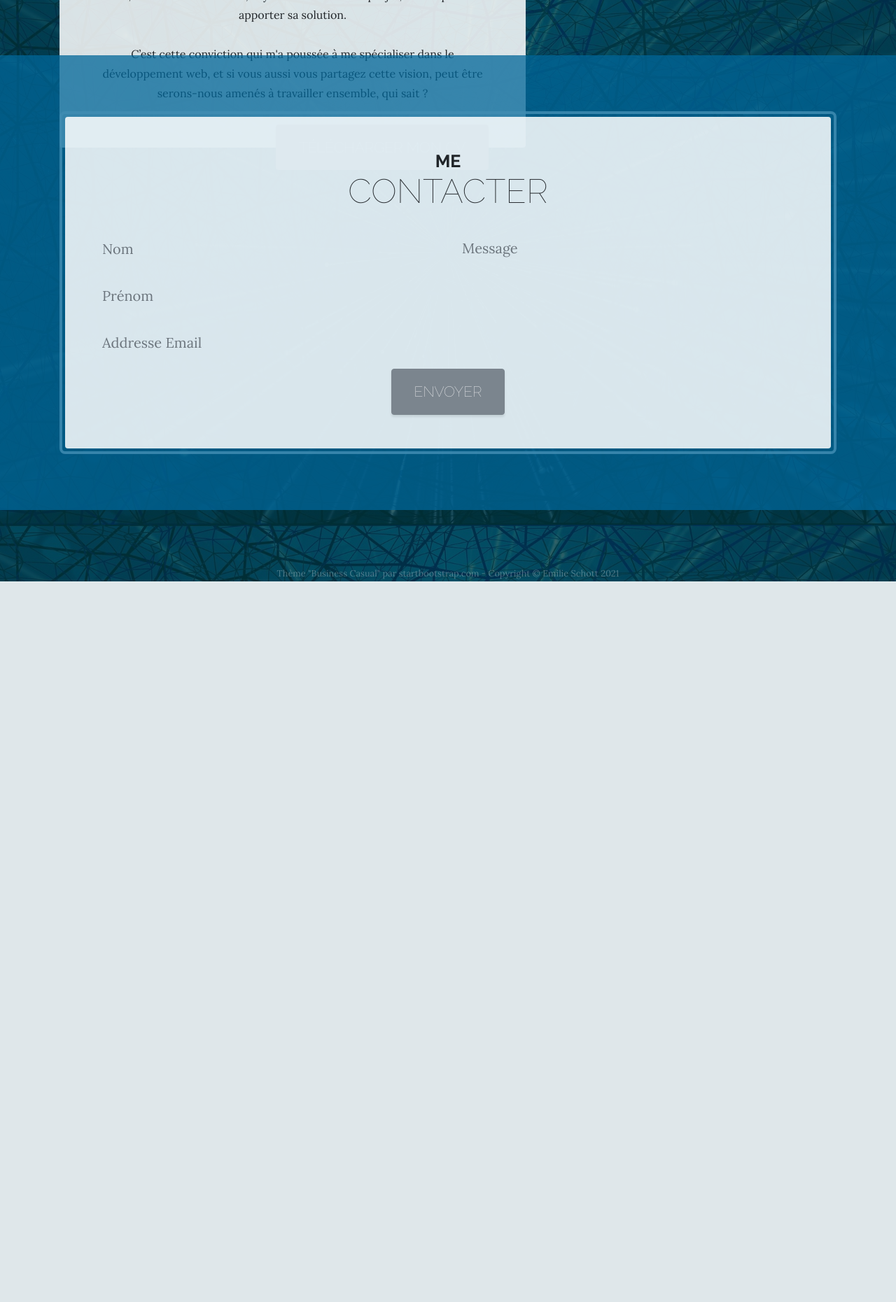
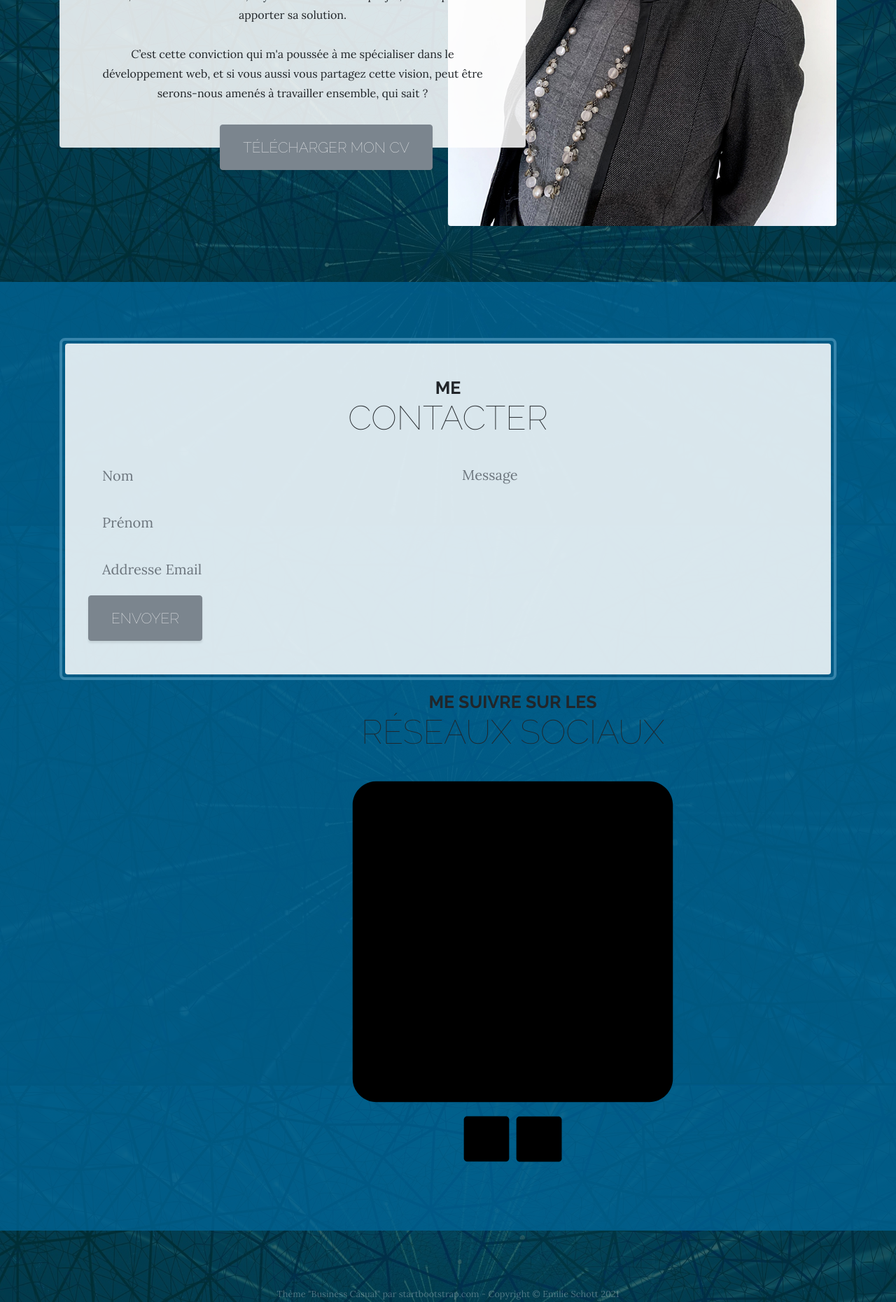
Before and after one commit to EmilieSchott/P5-BlogPHP, a PHP site: page / in a window 1280 px wide. Shown: the part 850-2711 px from the top of the page at 70% size. Before the commit the page ends 1681 px from the top, so only its background shows below. Run offline with PHP 8.4, Linux system fonts and the light colour scheme.

Commit message:
add social network links on homepage

```diff
--- a/view/homeView.twig
+++ b/view/homeView.twig
@@ -24,7 +24,7 @@
     <section class="page-section clearfix">
         <div class="container">
             <div class="intro">
-                <img class="intro-img img-fluid mb-3 mb-lg-0 rounded" src="public/theme/img/Emilie S.jpg" alt="">
+                <img class="intro-img img-fluid mb-3 mb-lg-0 rounded" src="public/theme/img/portrait ES.jpg" alt="">
                 <div class="intro-text col-11 text-center bg-faded mx-auto left-md-0 p-3 p-md-4 p-lg-5 rounded">
                     <h2 class="section-heading mb-4">
                         <span class="section-heading-upper">Développeuse de solutions</span>
@@ -38,7 +38,7 @@
                         C’est cette conviction qui m'a poussée à me spécialiser dans le développement web, et si vous aussi vous partagez cette vision, peut être serons-nous amenés à travailler ensemble, qui sait ?
                     </p>
                     <div class="intro-button">
-                        <a class="btn btn-primary cv-button btn-xl" href="#">Télécharger mon CV</a>
+                        <a class="btn btn-primary btn-xl" href="#">Télécharger mon CV</a>
                     </div>
                 </div>
             </div>
@@ -48,8 +48,10 @@
     <!-- Contact Section -->
     <section class="page-section contact clearfix">
         <div class="container">
-            <div class="contact-b">
-                <div class="contact-inner text-center p-3 p-md-4 p-lg-5 rounded">
+            <div class="contact-tool">
+
+                <!-- contact form : -->
+                <div class="contact-inner text-center p-3 pb-5 p-md-4 p-lg-5 rounded">
 
                     <h2 class="section-heading mb-4">
                         <span class="section-heading-upper">Me</span>
@@ -58,23 +60,23 @@
 
                     <!-- To configure the contact form email address, go to mail/contact_me.php and update the email address in the PHP file on line 19. -->
                     <!-- The form should work on most web servers, but if the form is not working you may need to configure your web server differently. -->
-                    <form name="sentMessage" id="contactForm" novalidate>
+                    <form name="sentMessage" id="contactForm" action="index.php?action=contactMe" method="post" novalidate>
                         <div class="row">
                             <div class="form-group col-xl-6 mx-auto col-xs-12 floating-label-form-group controls">
                                 <div class="form-group floating-label-form-group controls">
-                                    <label>Name</label>
+                                    <label>Nom</label>
                                     <input type="text" class="form-control" placeholder="Nom" id="name" required data-validation-required-message="Entrez votre nom, s'il vous plait.">
                                     <p class="help-block text-danger"></p>
                                 </div>
 
                                 <div class="form-group floating-label-form-group controls">
-                                    <label>Phone Number</label>
-                                    <input type="text" class="form-control" placeholder="Prénom" id="phone" required data-validation-required-message="Entrez votre prénom, s'il vous plait.">
+                                    <label>Prénom</label>
+                                    <input type="text" class="form-control" placeholder="Prénom" id="firstName" required data-validation-required-message="Entrez votre prénom, s'il vous plait.">
                                     <p class="help-block text-danger"></p>
                                 </div>
 
                                 <div class="form-group floating-label-form-group controls">
-                                    <label>Email Address</label>
+                                    <label>Addresse email </label>
                                     <input type="email" class="form-control" placeholder="Addresse Email" id="email" required data-validation-required-message="Entrez votre email, s'il vous plait.">
                                     <p class="help-block text-danger"></p>
                                 </div>
@@ -87,17 +89,59 @@
                             </div>
                         </div>
 
-                        <div id="success">
-                            <button type="submit" class="btn btn-primary btn-xl">Envoyer</button>
+                        <div class="row">
+                            <button type="submit" class="btn btn-primary btn-xl submit-button">Envoyer</button>
                         </div>
                     </form>
                 </div>
 
+                <!-- social networks : -->
+                <div class="RS-border col-10 offset-1 col-md-6 offset-md-5 col-xl-6 offset-xl-4  rounded ">
+                    <div class="contact-RS text-center p-3  rounded">
+                        <h2 class="section-heading mb-4">
+                            <span class="section-heading-upper">Me suivre sur les</span>
+                            <span class="section-heading-lower">réseaux sociaux</span>
+                        </h2>
 
+                        <!-- git hub : -->
+                        <a href="https://github.com/EmilieSchott/">
+                            <svg xmlns="http://www.w3.org/2000/svg"   viewBox="20 20.2 50 50">
+                                <g>
+                                    <path class="contour" d="M68.2 65c0 1.9-1.6 3.4-3.4 3.4H25.2c-1.9 0-3.4-1.6-3.4-3.4V25.3c0-1.9 1.6-3.4 3.4-3.4h39.6c1.9 0 3.4 1.6 3.4 3.4V65z"
+                                    stroke-width="2.784" stroke-linecap="round" stroke-linejoin="round" stroke-miterlimit="10"/>
+                                    <path class="intern" d="M58.8 37.6c-1.4-2.5-3.4-4.4-5.8-5.8-2.5-1.4-5.1-2.1-8-2.1-2.9 0-5.6.7-8 2.1-2.5 1.4-4.4 3.4-5.8 5.8-1.4 2.5-2.1 5.1-2.1 8 0 3.5 1 6.6 3 9.4 2.1 2.7 4.7 4.7 7.9 5.8.3.1.6 0 .8-.1.2-.1.3-.3.3-.6V59v-1.9l-.5.1c-.3.1-.7.1-1.2.1s-1-.1-1.4-.1c-.5-.1-1-.3-1.4-.6-.4-.3-.8-.8-.9-1.3l-.2-.5c-.1-.3-.3-.7-.7-1-.3-.4-.6-.6-.9-.8l-.1-.2c-.1-.1-.2-.1-.3-.3-.1-.1-.1-.2-.2-.3-.1-.1 0-.2.1-.2.1-.1.3-.1.6-.1l.4.1c.3.1.6.2 1 .5s.8.6 1 1.1c.3.5.7 1 1.2 1.3.5.3.9.5 1.4.5.5 0 .8-.1 1.2-.1.3-.1.6-.2 1-.3.1-1 .5-1.6 1-2.1-.8-.1-1.5-.2-2.1-.3-.6-.1-1.3-.4-1.9-.8-.7-.3-1.2-.8-1.6-1.4-.4-.5-.8-1.3-1.1-2.2-.3-.9-.4-1.9-.4-3.1 0-1.6.5-3.1 1.6-4.3-.5-1.2-.5-2.7.1-4.3.4-.1 1 0 1.8.3s1.4.5 1.7.8c.3.2.7.4.9.5 1.3-.3 2.6-.5 4-.5s2.7.2 4 .5l.8-.5c.5-.3 1.2-.6 1.9-.9.8-.3 1.3-.3 1.7-.2.6 1.6.7 3 .1 4.3 1.1 1.2 1.6 2.6 1.6 4.3 0 1.2-.1 2.2-.4 3.2-.3.9-.6 1.6-1.1 2.2-.5.6-1 1-1.7 1.4-.7.3-1.3.6-1.9.8-.6.1-1.4.3-2.1.3.7.6 1.1 1.6 1.1 3v4.4c0 .3.1.5.3.6.2.1.5.2.8.1 3.2-1.1 5.8-3 7.8-5.8 2.1-2.7 3-5.9 3-9.4-.2-3.3-.9-5.9-2.3-8.3z"/>
+                                </g>
+                            </svg>
+                        </a>
 
+                        <!-- linked in : -->
+                        <a href="https://www.linkedin.com/in/emilie-schott-91bb61192/">
+                            <svg xmlns="http://www.w3.org/2000/svg" width="70" height="70" viewBox="20 20.2 50 50">
+                                <g>
+                                    <path class="contour" d="M68.1 64.8c0 1.9-1.6 3.4-3.4 3.4H25.3c-1.9 0-3.4-1.6-3.4-3.4V25.3c0-1.9 1.6-3.4 3.4-3.4h39.4c1.9 0 3.4 1.6 3.4 3.4v39.5z"
+                                    stroke-width="2.772" stroke-linecap="round" stroke-linejoin="round" stroke-miterlimit="10"/>
+                                    <path class="intern" d="M35.9 38.3c-1.4 0-2.3-1.1-2.3-2.1 0-1.2.8-2.4 2.3-2.4 1.3 0 2.3 1 2.3 2.3 0 1.3-.9 2.2-2.3 2.2z"/>
+                                    <path class="intern" d="M35.9 34.1c1.1 0 1.9.8 1.9 1.9 0 1-.5 1.9-1.9 1.9-1.2 0-1.9-.9-1.9-1.8 0-1 .7-2 1.9-2m0-.7c-1.6 0-2.6 1.3-2.6 2.7 0 1.3 1 2.5 2.6 2.5 1.7 0 2.6-1.2 2.6-2.6 0-1.4-1-2.6-2.6-2.6z"/>
+                                    <path class="intern" d="M33.6 40.2h4.5v16.2h-4.5z"/>
+                                    <path class="intern" d="M37.8 40.6v15.5H34V40.6h3.8m.7-.7h-5.2v16.9h5.2V39.9z"/>
+                                    <path class="intern" d="M51.8 56.4v-8.6c0-2.5-1.1-4-2.9-4-1.8 0-2.5 1.6-2.8 2.3-.1.5-.1.9-.1 1.4v8.9h-4.5V45.6c0-1-.1-2.1-.1-2.9 0-.6-.1-1.2-.1-1.8h4l.3 2.2h.6l.1-.1c.3-.5 1.8-2.5 4.6-2.5 3.4 0 5.3 2.5 5.3 6.6v9.2l-4.4.1z"/>
+                                    <path class="intern" d="M50.9 40.8c3.2 0 5 2.3 5 6.3V56h-3.8v-8.2c0-2.7-1.2-4.3-3.3-4.3-2.1 0-2.8 1.8-3.1 2.5-.1.5-.1 1-.1 1.5V56h-3.8V45.6c0-1.1-.1-2.1-.1-2.9 0-.5-.1-1-.1-1.4H45l.2 1.6.1.6h1.1l.2-.3c.3-.6 1.7-2.4 4.3-2.4m0-.7c-2.7 0-4.3 1.6-4.9 2.6h-.1l-.3-2.2H41c0 1.4.1 3.1.1 5.1v11.1h5.2v-9.2c0-.5 0-.9.1-1.3.4-.9 1-2.1 2.5-2.1 1.8 0 2.6 1.6 2.6 3.6v9h5.2v-9.6c0-4.7-2.5-7-5.8-7z"/>
+                                </g>
+                            </svg>
+                        </a>
 
-
-
+                        <!-- twitter : -->
+                        <a href="https://twitter.com/SchottEmilie1">
+                            <svg xmlns="http://www.w3.org/2000/svg" width="70" height="70" viewBox="20 20.2 50 50">
+                                <g>
+                                    <path class="contour" d="M68.3 65c0 1.9-1.6 3.4-3.4 3.4H25.3c-1.9 0-3.4-1.6-3.4-3.4V25.5c0-1.9 1.6-3.4 3.4-3.4h39.5c1.9 0 3.4 1.6 3.4 3.4V65z"
+                                    stroke-width="2.78" stroke-linecap="round" stroke-linejoin="round" stroke-miterlimit="10"/>
+                                    <path class="intern" d="M30.9 54.3c3.2.3 5.9-.5 8.4-2.3-.5-.1-1-.2-1.4-.3-1.7-.5-2.9-1.6-3.6-3.3-.2-.5-.2-.5.3-.5s1.1.1 1.8-.1c-1-.3-1.9-.8-2.5-1.4-1.1-1.1-1.8-2.4-1.9-3.9-.1-.6 0-.7.5-.4.5.3 1.1.4 1.8.4-.4-.5-.9-.8-1.2-1.3-1.3-1.9-1.5-3.8-.6-5.9.2-.5.3-.5.8-.1 2 2.2 4.3 3.8 7.1 4.8 1.2.4 2.5.7 3.8.8.7.1.8 0 .6-.7-.3-2.3 1-4.7 3.2-5.8 2.1-1.1 4.9-.8 6.6.8.3.3.7.3 1.1.3.9-.3 1.8-.5 2.6-1 .1-.1.3-.2.5-.1-.4 1.2-1.2 2.2-2.2 3 1-.1 1.9-.4 2.9-.8 0 .3-.2.5-.3.7-.6.8-1.2 1.4-2 2-.3.3-.5.5-.5 1 .1 3.9-1.2 7.4-3.5 10.5-2.7 3.7-6.5 5.8-11 6.3-3.8.5-7.3-.3-10.6-2.1-.1-.1-.2-.1-.3-.2-.3-.2-.3-.3-.4-.4z"/>
+                                </g>
+                            </svg>
+                        </a>
+                    </div>
+                </div>
             </div>
         </div>
     </section>
```
